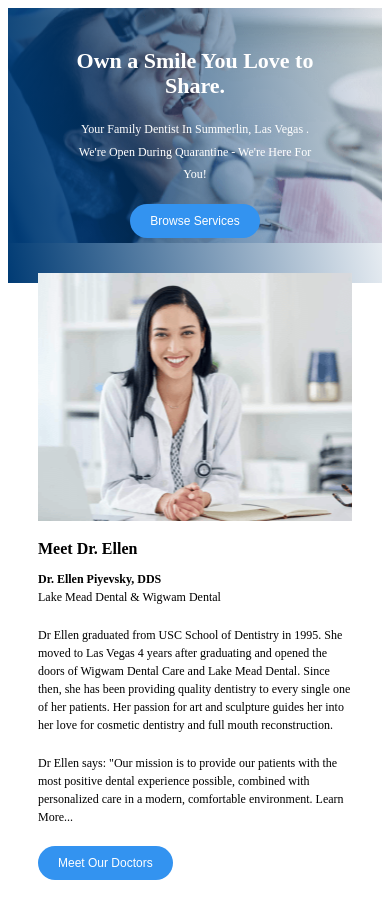
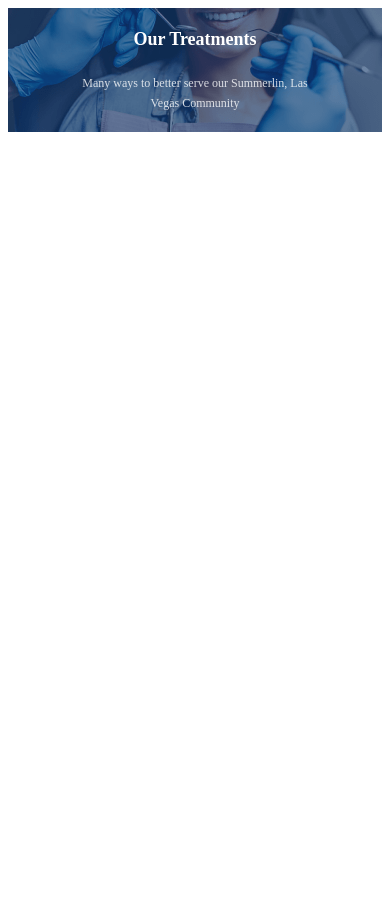
Before and after one commit to idenispankov/lake_mead_dental_next_js, a Next.js app: page / in a window 390 px wide. After the commit the page ends 844 px from the top, so only its background shows below. Built offline with nearby package versions, Linux system fonts and the light colour scheme.

Commit message:
Treatments cpomponent, banner and overlay rwady mobile

```diff
--- a/components/Layout/Layout.js
+++ b/components/Layout/Layout.js
@@ -8,7 +8,7 @@ export default function Layout({ children }) {
       <div>
         <main>{children}</main>
       </div>
-      <Footer />
+      {/* <Footer /> */}
     </>
   );
 }
--- a/components/Navbar/Navbar.js
+++ b/components/Navbar/Navbar.js
@@ -84,8 +84,8 @@ export default function Navbar() {
               className={styles.navbar__list_item}
               onClick={() => setIsOpen(false)}
             >
-              <Link href='/services'>
-                <a className={styles.navbar__list_link}>Services</a>
+              <Link href='/treatments'>
+                <a className={styles.navbar__list_link}>Treatments</a>
               </Link>
             </li>
             <li
--- /dev/null
+++ b/components/Treatments/Treatments.js
@@ -0,0 +1,16 @@
+import styles from './Treatments.module.css';
+
+export default function Treatments() {
+  return (
+    <section className={styles.section}>
+      <div className={styles.section__background_image}>
+        <div className={styles.section__background_overlay}>
+          <h2 className={styles.section__heading}>Our Treatments</h2>
+          <p className={styles.section__text}>
+            Many ways to better serve our Summerlin, Las Vegas Community
+          </p>
+        </div>
+      </div>
+    </section>
+  );
+}
--- /dev/null
+++ b/components/Treatments/Treatments.module.css
@@ -0,0 +1,36 @@
+.section {
+  background: #f8fbfe;
+}
+
+.section__background_image {
+  background: url('../../public/images/treatments__background_mobile.png')
+    no-repeat center center/cover;
+  width: 100%;
+  height: 124px;
+}
+
+.section__background_overlay {
+  width: 100%;
+  height: 100%;
+  background: rgba(16, 57, 115, 0.6);
+  color: #fff;
+  display: flex;
+  flex-direction: column;
+  justify-content: center;
+  align-items: center;
+  text-align: center;
+}
+
+.section__heading {
+  font-size: 18px;
+  line-height: 106.5%;
+  font-weight: 700;
+  margin-bottom: 12px;
+}
+
+.section__text {
+  font-size: 12px;
+  line-height: 170%;
+  opacity: 0.8;
+  max-width: 240px;
+}
--- a/pages/index.js
+++ b/pages/index.js
@@ -1,18 +1,20 @@
 import Head from 'next/head';
 import Banner from '../components/Banner/Banner';
 import AboutDoctor from '../components/AboutDoctor/AboutDoctor';
+import Treatments from '../components/Treatments/Treatments';
 
 export default function Home() {
   return (
     <>
       <Head>
         <title>
-          Lake Mead Dental | Home | Best Family Dentists in Summerlin, Las Vegas
+          Lake Mead Dental | Best Family Dentists in Summerlin, Las Vegas
         </title>
         <meta name='description' content='Generated by create next app' />
       </Head>
-      <Banner />
-      <AboutDoctor />
+      {/* <Banner /> */}
+      {/* <AboutDoctor /> */}
+      <Treatments />
     </>
   );
 }
--- a/pages/services.js
+++ /dev/null
@@ -1,3 +0,0 @@
-export default function Services() {
-  return <div>Services</div>;
-}
--- /dev/null
+++ b/pages/treatments.js
@@ -0,0 +1,3 @@
+export default function Treatments() {
+  return <div>Treatments</div>;
+}
```
Also changed, not shown: public/images/treatments__background_mobile.png (added).
